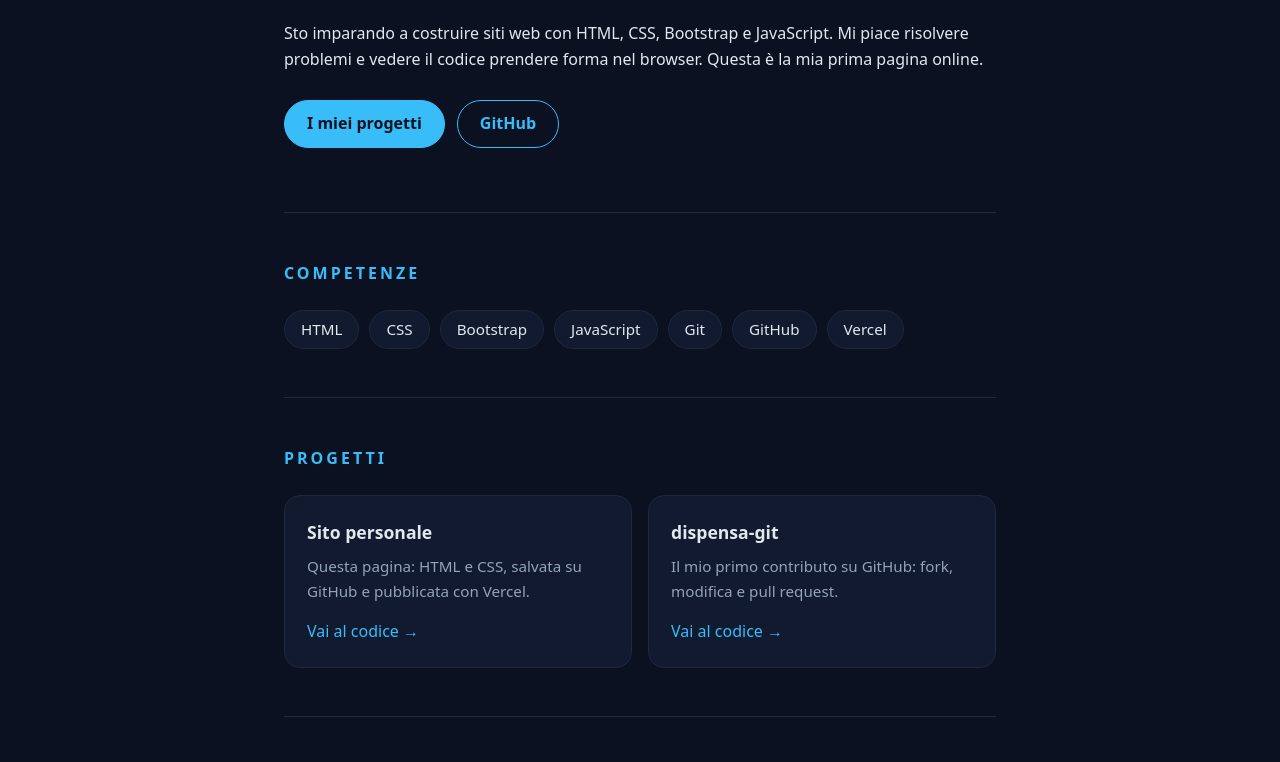
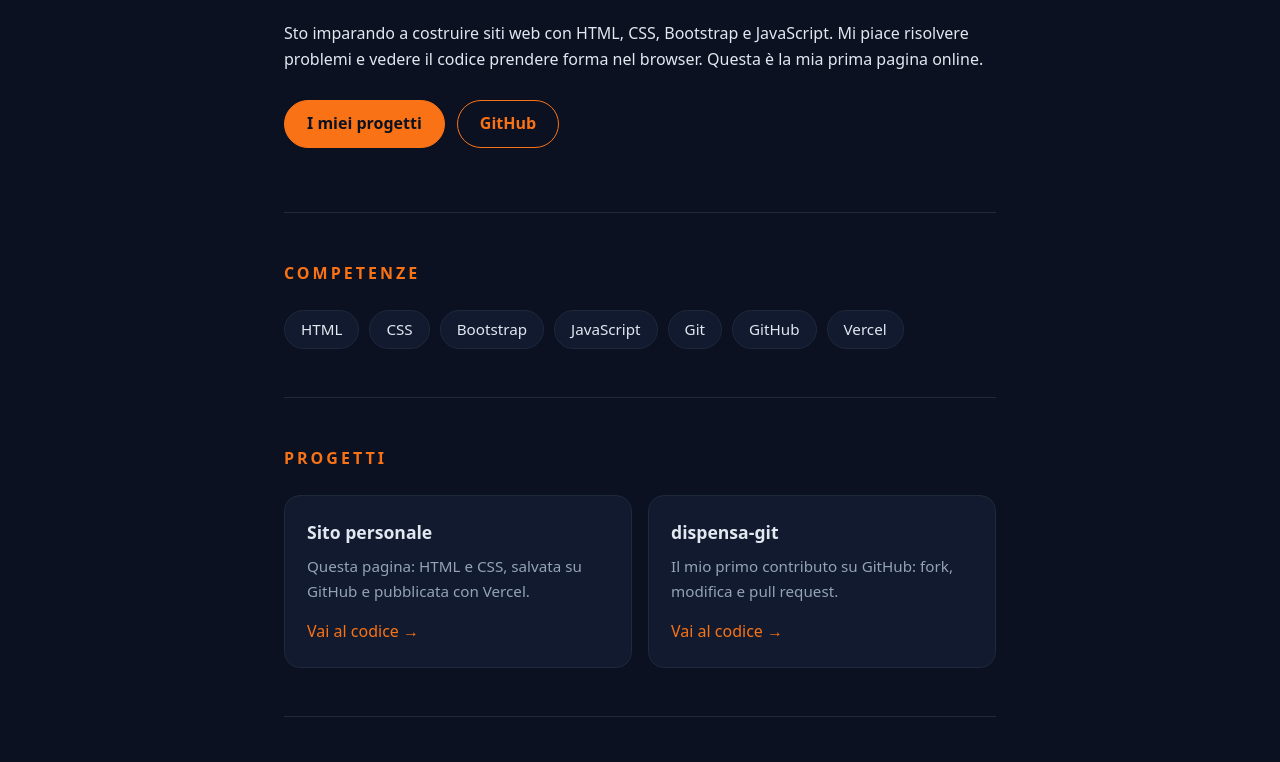
Before and after one commit to Simone03gh/sito-personale-simone-finazzi, a plain HTML site: page index.html in a window 1280 px wide. Shown: the part 396-1158 px from the top of the page. Drawn offline with Linux system fonts and the light colour scheme.

Commit message:
Aggiorna la pagina personale

```diff
--- a/index.html
+++ b/index.html
@@ -9,7 +9,7 @@
     :root {
       --sfondo: #0b1120;
       --testo: #e2e8f0;
-      --colore: #38bdf8;
+      --colore: #f97316;
       --colore2: #a78bfa;
       --grigio: #94a3b8;
       --card: #111a2e;
```
